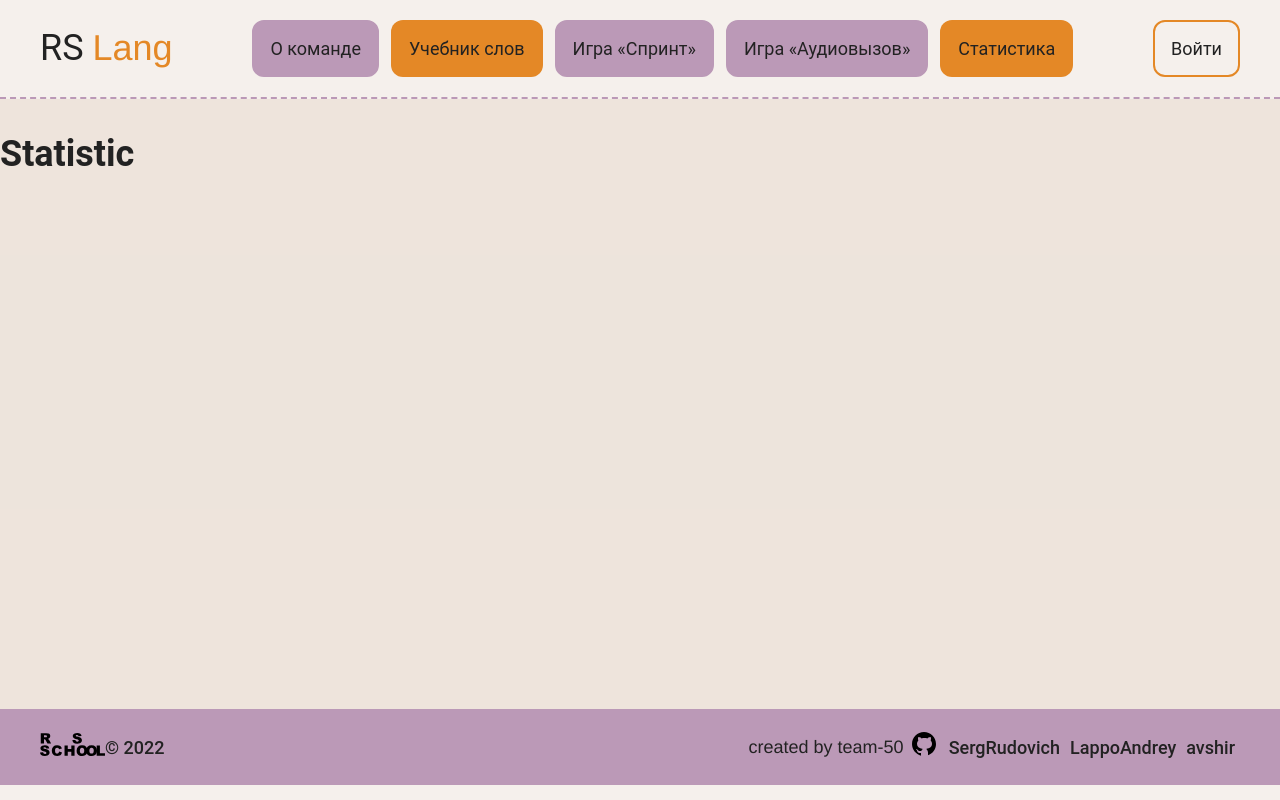
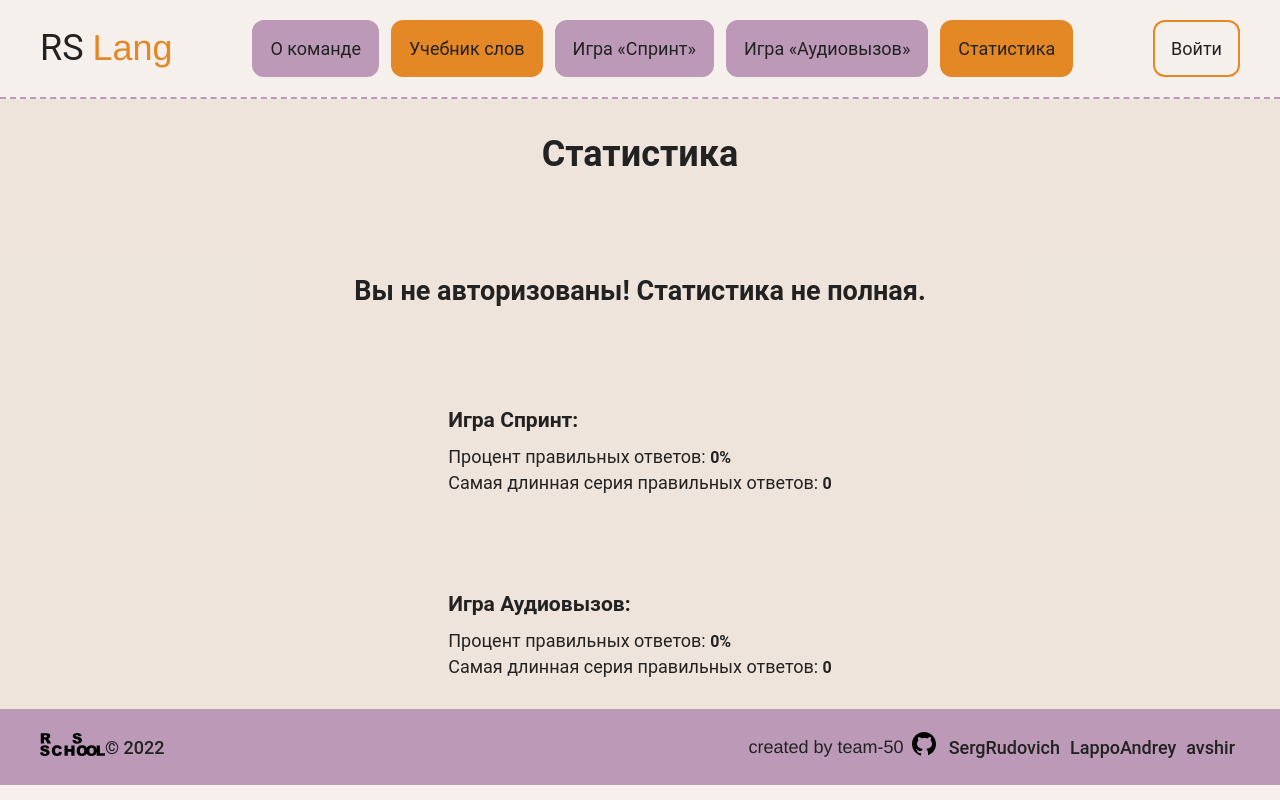
Before and after one commit to SergRudovich/rslang, a React (Create React App) app: page /statistic in a window 1280 px wide. Built offline with nearby package versions, Linux system fonts and the light colour scheme.

Commit message:
feat: add statistic

```diff
--- /dev/null
+++ b/src/components/Statistic/Statistic.css
@@ -0,0 +1,16 @@
+.statistic-wrapper {
+  display: flex;
+  flex-direction: column;
+  justify-content: space-between;
+  height: 100%;
+  align-items: center;
+}
+
+.statistic-wrapper h3 {
+  margin-bottom: 10px;
+}
+
+.statistic-wrapper span {
+  font-weight: 700;
+  font-size: 1rem;
+}
--- a/src/components/Statistic/Statistic.js
+++ b/src/components/Statistic/Statistic.js
@@ -1,10 +1,75 @@
-import React from 'react';
+/* eslint-disable react-hooks/exhaustive-deps */
+import './Statistic.css';
+import React, { useEffect } from 'react';
+import { useSelector, useDispatch } from "react-redux";
+import { getUserWords } from '../../services/wordsService';
+import getStatistic from '../../helpers/getStatistic';
 
 function Statistic() {
+
+  const dispatch = useDispatch();
+  const sprintSequence = useSelector(state => state.sprintSequence);
+  const userWords = useSelector(state => state.userWords);
+  const user = useSelector(state => state.user);
+
+  useEffect(() => {
+    if (user) dispatch(getUserWords(user.userId, user.token));
+  }, []);
+
+  const { learned,
+    sprintNew,
+    sprintYes,
+    sprintNo,
+    audiocallNew,
+    audiocallYes,
+    audiocallNo } = getStatistic(userWords);
+
+  let sprintPersent = Math.round(sprintYes / ((sprintYes + sprintNo) / 100));
+  let audiocallPersent = Math.round(audiocallYes / ((audiocallYes + audiocallNo) / 100));
+  if (Number.isNaN(sprintPersent)) sprintPersent = 0;
+  if (Number.isNaN(audiocallPersent)) audiocallPersent = 0;
+
   return (
-    <div className="main__screen bg-color-6">
-      <h1>Statistic</h1>
-    </div>
+    <div className="main__screen bg-color-6 statistic-wrapper">
+      <h1>Статистика</h1>
+      {user &&
+        <>
+          <div>
+            <h3>Игра Спринт:</h3>
+            <p>Количество новых слов за день: <span>{sprintNew}</span></p>
+            <p>Процент правильных ответов: <span>{sprintPersent}%</span></p>
+            <p>Самая длинная серия правильных ответов: <span>{sprintSequence}</span></p>
+          </div>
+          <div>
+            <h3>Игра Аудиовызов:</h3>
+            <p>Количество новых слов за день: <span>{audiocallNew}</span></p>
+            <p>Процент правильных ответов: <span>{audiocallPersent}%</span></p>
+            <p>Самая длинная серия правильных ответов: <span>{0}</span></p>
+          </div>
+          <div>
+            <h3>Статистика по словам</h3>
+            <p>Количество новых слов за день: <span>{sprintNew + audiocallNew}</span></p>
+            <p>Количество изученных слов за день: <span>{learned}</span></p>
+            <p>Процент правильных ответов за день: <span>{sprintPersent + audiocallPersent}%</span></p>
+          </div>
+        </>
+      }
+      {!user &&
+        <>
+          <h2>Вы не авторизованы! Статистика не полная.</h2>
+          <div>
+            <h3>Игра Спринт:</h3>
+            <p>Процент правильных ответов: <span>{sprintPersent}%</span></p>
+            <p>Самая длинная серия правильных ответов: <span>{sprintSequence}</span></p>
+          </div>
+          <div>
+            <h3>Игра Аудиовызов:</h3>
+            <p>Процент правильных ответов: <span>{audiocallPersent}%</span></p>
+            <p>Самая длинная серия правильных ответов: <span>{0}</span></p>
+          </div>
+        </>
+      }
+    </div >
   );
 }
 
--- /dev/null
+++ b/src/helpers/getStatistic.js
@@ -0,0 +1,34 @@
+import {wordStatus, gameName} from '../data/const';
+
+export default function getStatistic(userWords) {
+
+  let learned = 0;
+  let sprintNew = 0;
+  let sprintYes = 0;
+  let sprintNo = 0;
+  let audiocallNew = 0;
+  let audiocallYes = 0;
+  let audiocallNo = 0;
+
+  userWords.forEach(word => {
+    if (word.difficulty === wordStatus.learned) learned += 1;
+    if (word.optional[gameName.sprint].new === 'new') sprintNew += 1;
+    sprintYes += word.optional[gameName.sprint].yes;
+    sprintNo += word.optional[gameName.sprint].no;
+    if (word.optional[gameName.audiocall].new === 'new') audiocallNew += 1;
+    audiocallYes += word.optional[gameName.audiocall].yes;
+    audiocallNo += word.optional[gameName.audiocall].no;
+  });
+
+  console.log(userWords.length);
+
+  return {
+    learned,
+    sprintNew,
+    sprintYes,
+    sprintNo,
+    audiocallNew,
+    audiocallYes,
+    audiocallNo
+  }
+}
--- a/src/services/wordsService.js
+++ b/src/services/wordsService.js
@@ -1,4 +1,4 @@
-import { API_URL, Http, gameName } from "../data/const";
+import { API_URL, Http, gameName, wordStatus } from "../data/const";
 import {
   setWords,
   setUserWords,
@@ -57,7 +57,7 @@ const createUserWord = (userId, wordId, word, token) => async (dispatch) => {
   const response = await getUserWord(userId, wordId, token);
   if (response.status === 404) {
     const userWord = {
-      difficulty: 'normal',
+      difficulty: wordStatus.normal,
       optional: {
         [gameName.sprint]: {
           new: '',
```
